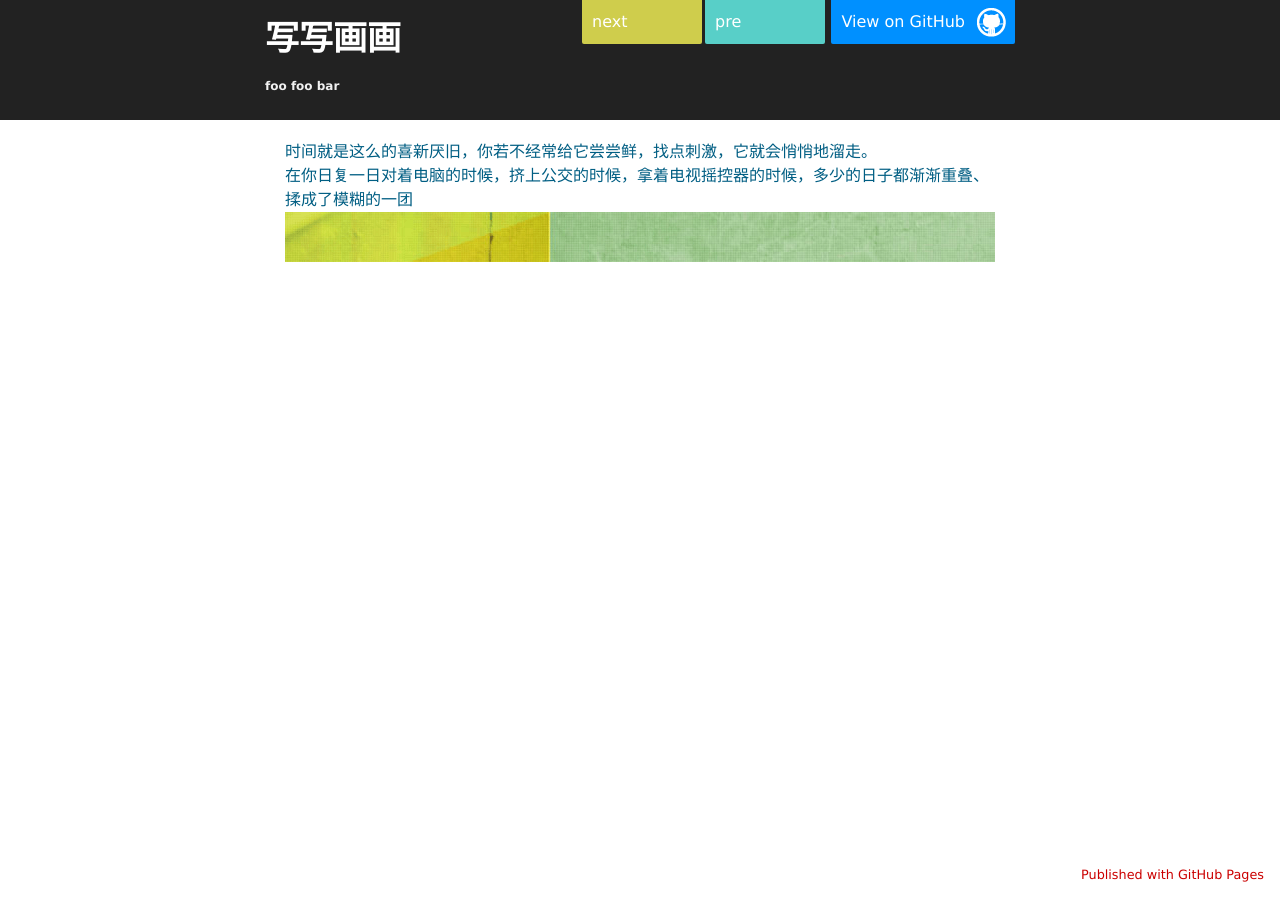
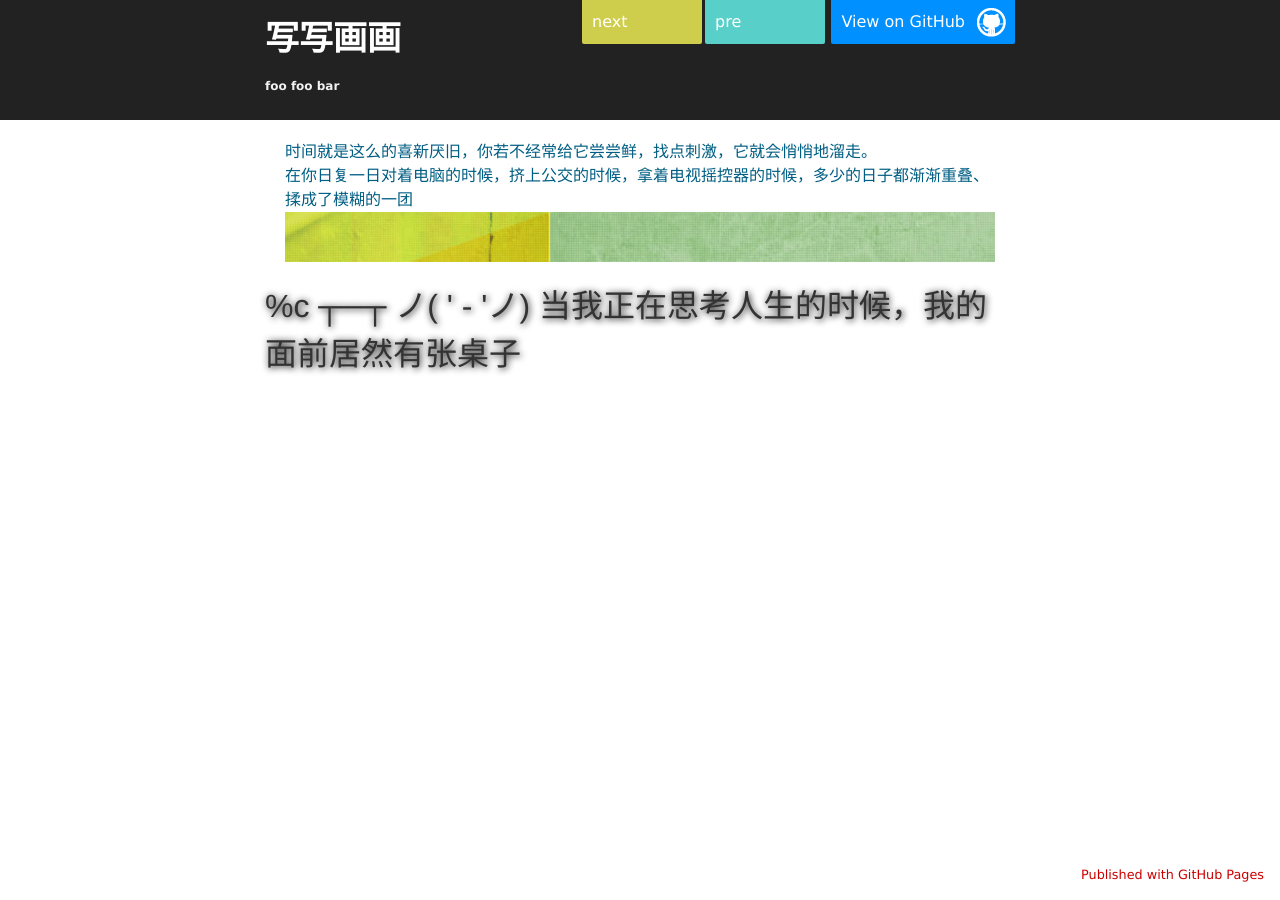
Before and after one commit to Saro50/Saro50.github.io, a Jekyll site: the page built from index.html, in a window 1280 px wide. Built offline with Jekyll 4.4.1, drawn with Linux system fonts in a browser that asks for light colours; some of the changed lines change nothing that is shown.

Commit message:
Update blog.html

```diff
--- a/_layouts/blog.html
+++ b/_layouts/blog.html
@@ -25,8 +25,46 @@
 						<img src="images/xiao.gif">
 					</p>
 			</div>
+			<div id='table_men' style="font-size:32px;color:#333;font-family:Helvetica, Arial, sans-serif;text-shadow:1px 1px 7px #000;">
+
+			</div>
 		{{ content }}
+<script>
+ var scenes = function(){
+    var act = true,
+      putScene = ["%c ┬─┬ ノ( ' - 'ノ)","%c ┬─┬ ノ( @ - @ノ)☆","%c ┬─┬ ノ( ^ v ^ノ)","%c ┬─┬ ノ( < _ < ノ)"],
+      tableScene = [
+                  "%c (╯' - ')╯︵ ┻━┻",
+                  "%c (╯°Д°)╯︵ ┻━┻",
+                  "%c (#＝皿＝)╯︵┻━┻ ",
+                  "%c (╯‵皿′)╯︵┻━┻ ",
+                  "%c (╯′ -｀)╯ ┫:·'∵:.┻┻:·'.:┣∵·:. ┳┳☆"],
+      putWords = ["咦，有张桌子 ? ","哇塞，运气好好，又有一张","就要吃饭饭了~看我的饭桌 ","天上掉下个大桌子~~","这桌子摸起来好滑！","当我正在思考人生的时候，我的面前居然有张桌子","当我感觉想拉粑粑的时候，我的面前居然有张桌子"],
+      tableWords = ["哎哟!手滑","试试质量!","我的大刀早已饥渴难耐了！!","我掀！","居然出现在我的面前！","人生真是寂寞如雪!"],
+      shape = "font-size:32px;color:#333;font-family:Helvetica, Arial, sans-serif;text-shadow:1px 1px 7px #000;";
 
+    return function(){
+        var movie = "", w_num = 0 , t_num = 0;
+        if(act){
+          var w_num = Math.ceil( putScene.length * Math.random() ) - 1,
+              t_num = Math.ceil( putWords.length * Math.random() ) - 1;
+          movie = putScene[w_num] + " " + putWords[t_num];
+        }else{
+          var w_num = Math.ceil( tableScene.length * Math.random() ) - 1,
+              t_num = Math.ceil( tableWords.length * Math.random() ) - 1;
+          movie = tableScene[w_num] + " " + tableWords[t_num];
+        }
+          act =!act;
+          document.getElementById("table_men").innerHTML = movie;
+          console.log( movie , shape );
+          // console.log(scene[act++],shape );
+        }
+  }();
+  setInterval(function(){
+    scenes();
+  },1500);
+
+</script>
 	</div>
 
 	{% include footer.html %}
```
